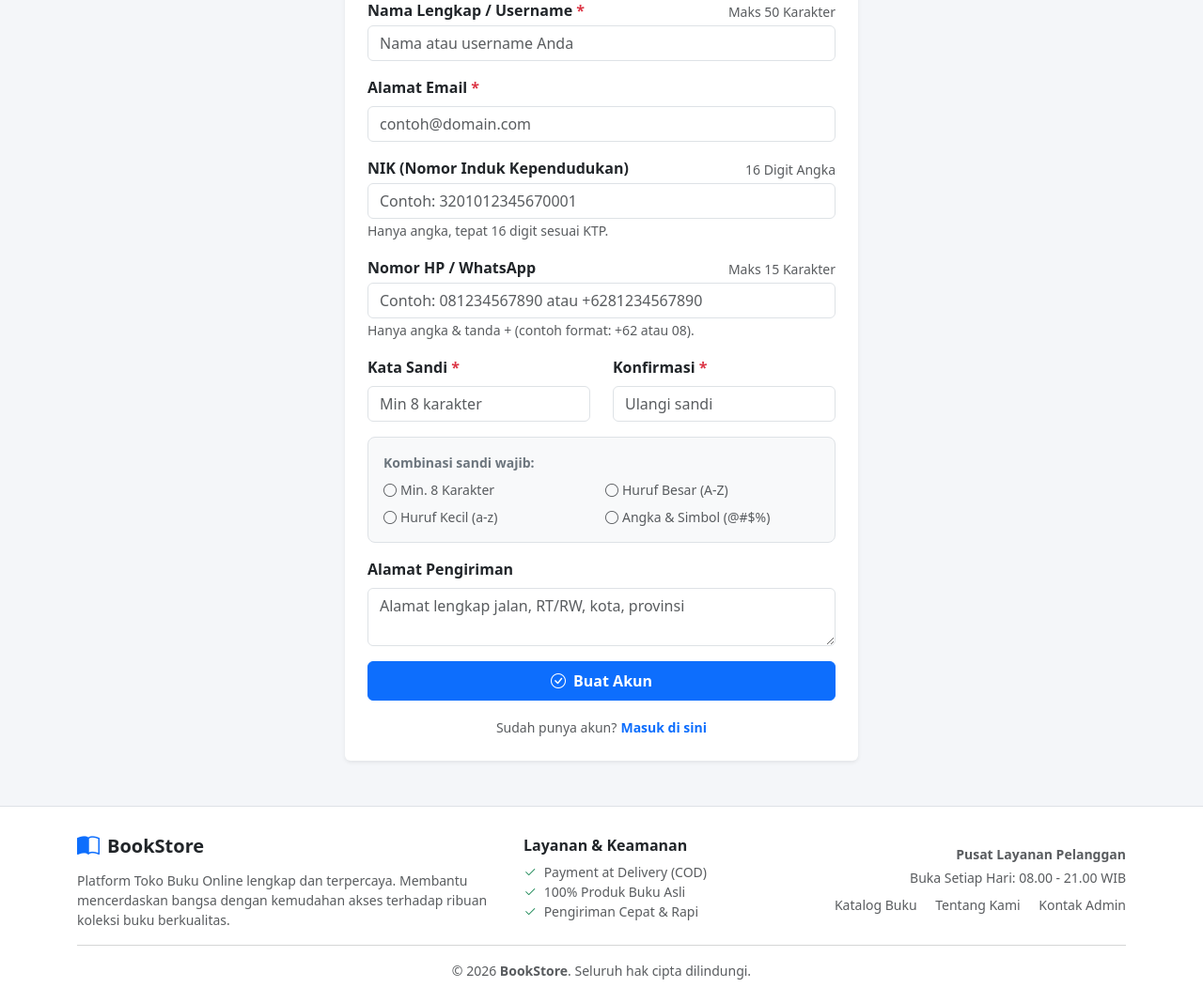
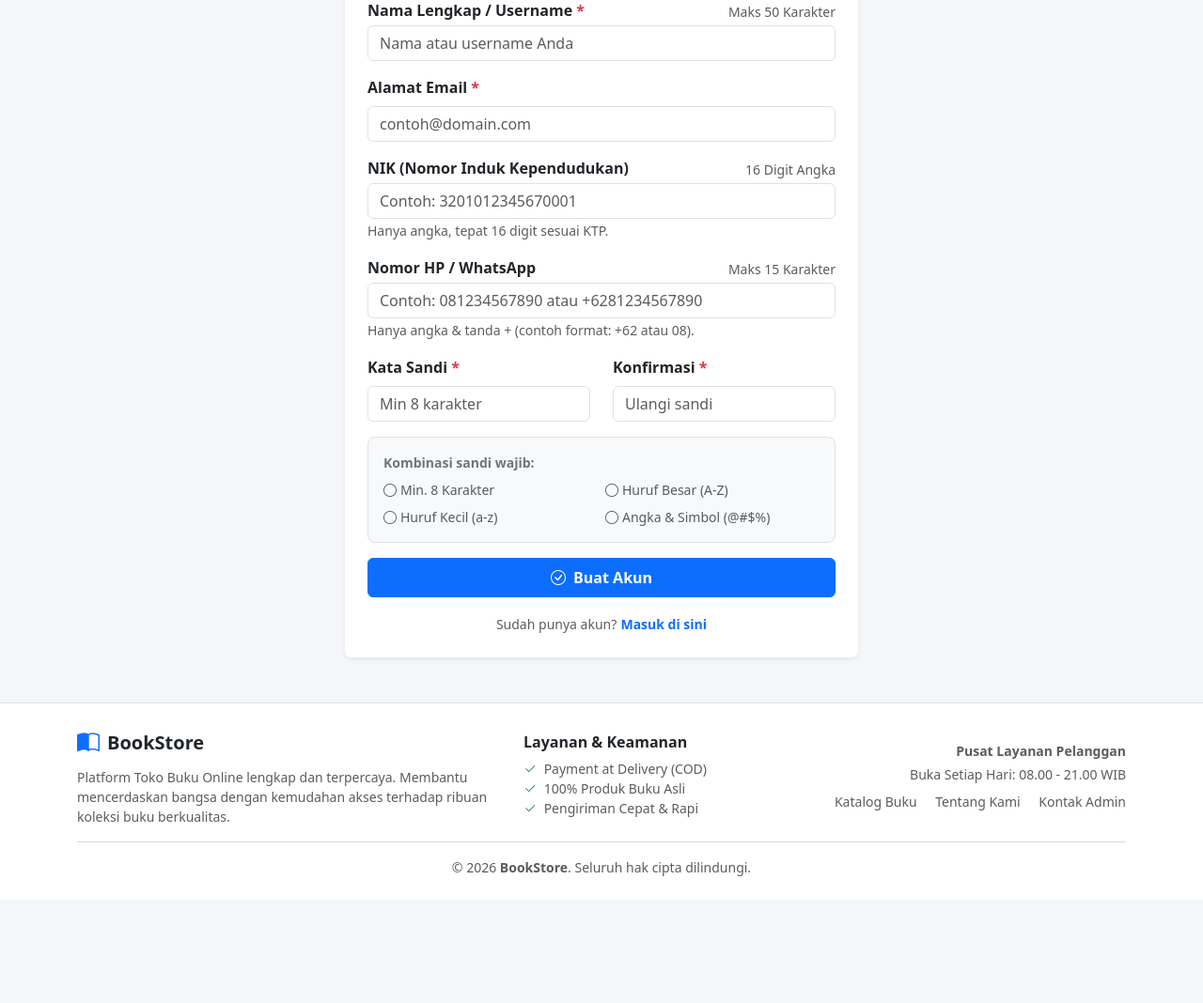
Before and after one commit to MuhHabibi21/USK-BookStore, a Laravel app: page /register in a window 1280 px wide. Shown: the part 349-1417 px from the top of the page at 94% size. After the commit the page ends 1282 px from the top, so only its background shows below. Run offline with Laravel 12, Linux system fonts and the light colour scheme.

Commit message:
feat(auth): remove address input from registration form

```diff
--- a/app/Http/Controllers/AuthController.php
+++ b/app/Http/Controllers/AuthController.php
@@ -109,7 +109,6 @@ class AuthController extends Controller
                 'confirmed',
             ],
             'phone' => ['nullable', 'regex:/^(\+?[0-9]{10,15})$/'],
-            'address' => 'nullable|string',
         ], [
             'name.required' => 'Nama lengkap / Username wajib diisi.',
             'name.min' => 'Nama / Username minimal 3 karakter.',
--- a/resources/views/auth/register.blade.php
+++ b/resources/views/auth/register.blade.php
@@ -107,13 +107,11 @@
                             </div>
                         </div>
 
-                        <div class="mb-3">
-                            <label for="address" class="form-label fw-semibold">Alamat Pengiriman</label>
-                            <textarea class="form-control @error('address') is-invalid @enderror" id="address" name="address" rows="2" placeholder="Alamat lengkap jalan, RT/RW, kota, provinsi">{{ old('address') }}</textarea>
-                            @error('address')
-                                <div class="text-danger small mt-1">{{ $message }}</div>
-                            @enderror
-                        </div>
+                        <!-- ========================================================================= -->
+                        <!-- # CATATAN ALAMAT PENGIRIMAN: -->
+                        <!-- Input alamat di form registrasi telah dihapus sesuai instruksi. -->
+                        <!-- User dapat menambahkan atau melengkapi alamat nanti di Profil Saya. -->
+                        <!-- ========================================================================= -->
 
                         <button type="submit" class="btn btn-primary w-100 py-2 fw-semibold">
                             <i class="bi bi-check-circle me-1"></i> Buat Akun
```
